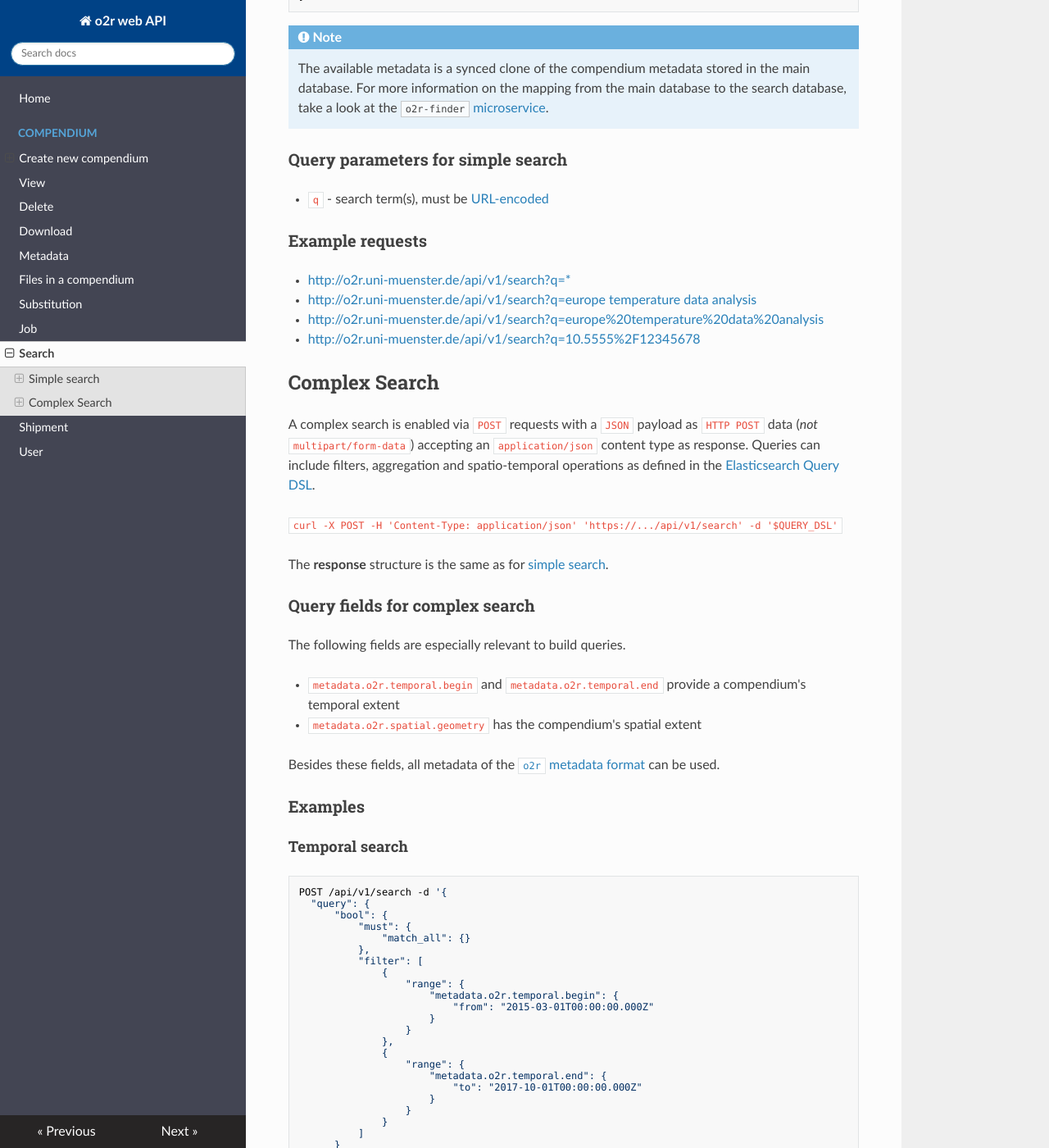
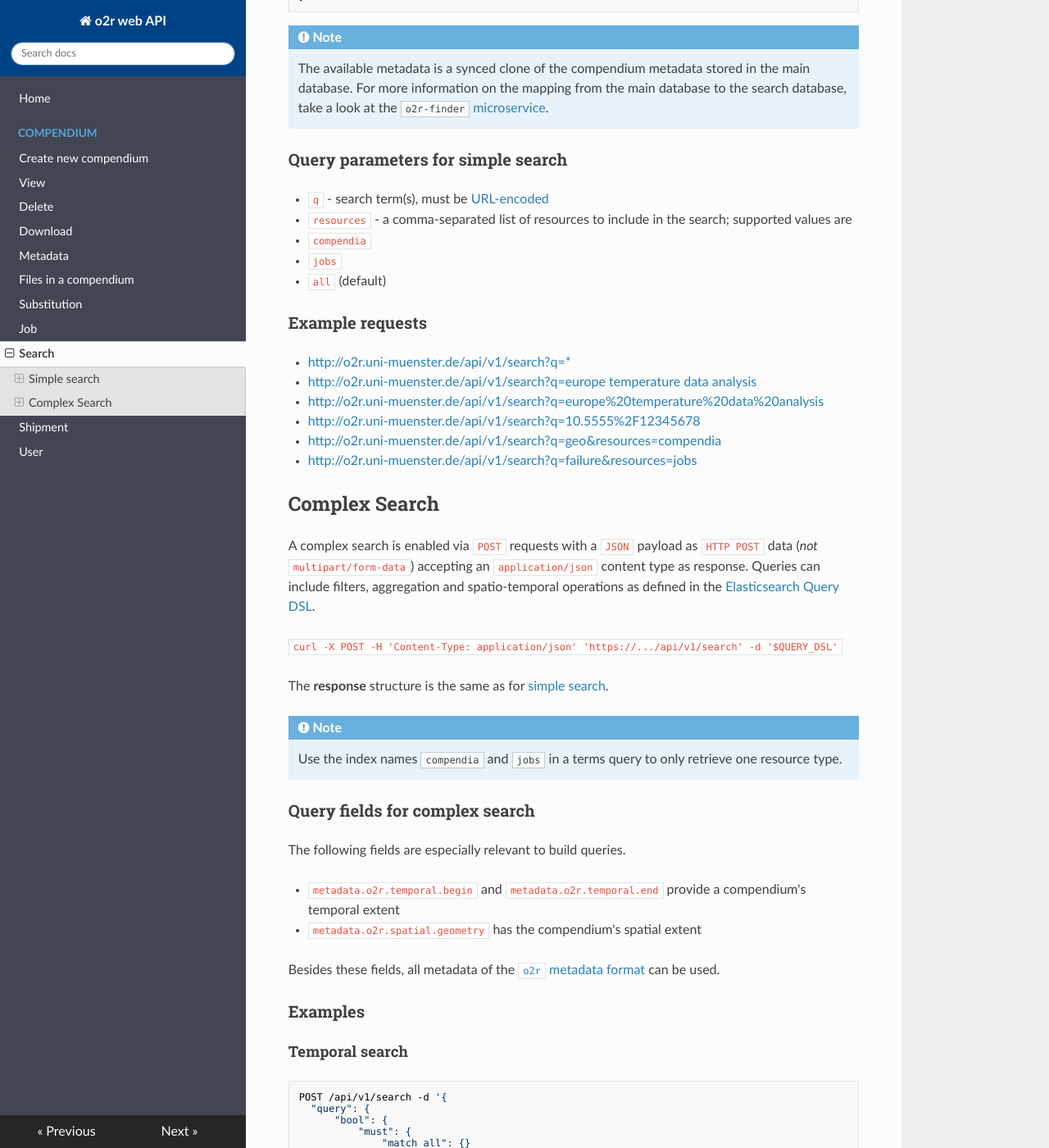
Before and after one commit to o2r-project/api, an MkDocs documentation site: the page built from docs/search.md, in a window 1280 px wide and 1400 px high, scrolled down 1111 px. Shown: the whole window at 82% size. Built offline with MkDocs 1.6.1, drawn with Linux system fonts in a browser that asks for light colours; nearby versions of some CDN libraries; old or Windows-style settings are respelled for this version of MkDocs; some of the changed text lies outside the part shown.

Commit message:
update search docs to match new implementation
see https://github.com/o2r-project/o2r-finder/issues/18

````diff
--- a/docs/search.md
+++ b/docs/search.md
@@ -49,6 +49,10 @@ The **response** is `JSON` with the root element is `hits`, which has the same a
 ### Query parameters for simple search
 
 - `q` - search term(s), must be [URL-encoded](https://en.wikipedia.org/wiki/Percent-encoding)
+- `resources` - a comma-separated list of resources to include in the search; supported values are
+  - `compendia`
+  - `jobs`
+  - `all` (default)
 
 ### Example requests
 
@@ -56,6 +60,8 @@ The **response** is `JSON` with the root element is `hits`, which has the same a
 - [http://o2r.uni-muenster.de/api/v1/search?q=europe temperature data analysis](http://o2r.uni-muenster.de/api/v1/search?q=europe temperature data analysis)
 - [http://o2r.uni-muenster.de/api/v1/search?q=europe%20temperature%20data%20analysis](http://o2r.uni-muenster.de/api/v1/search?q=europe%20temperature%20data%20analysis)
 - [http://o2r.uni-muenster.de/api/v1/search?q=10.5555%2F12345678](http://o2r.uni-muenster.de/api/v1/search?q=10.5555%2F12345678)
+- [http://o2r.uni-muenster.de/api/v1/search?q=geo&resources=compendia](http://o2r.uni-muenster.de/api/v1/search?q=geo&resources=compendia)
+- [http://o2r.uni-muenster.de/api/v1/search?q=failure&resources=jobs](http://o2r.uni-muenster.de/api/v1/search?q=failure&resources=jobs)
 
 ## Complex Search
 
@@ -65,6 +71,9 @@ Queries can include filters, aggregation and spatio-temporal operations as defin
 `curl -X POST -H 'Content-Type: application/json' 'https://.../api/v1/search' -d '$QUERY_DSL'`
 
 The **response** structure is the same as for [simple search](#simple-search).
+
+!!!Note
+    Use the index names `compendia` and `jobs` in a terms query to only retrieve one resource type.
 
 ### Query fields  for complex search
 
@@ -135,6 +144,18 @@ POST /api/v1/search -d '{
 In this example a filter has been nested within a [boolean/must match](https://www.elastic.co/guide/en/elasticsearch/reference/current/query-dsl-bool-query.html) query.
 The filter has been applied to the `metadata.o2r.spatial.geometry` field of the dataset with a `within` relation so that only compendia with a spatial extent completely contained in the provided shape are fetched.
 
+#### Resource search
+
+```json
+{
+    "query": {
+        "terms": {
+            "_index": ["compendia"]
+        }
+    }
+}
+```
+
 #### Response
 
 ```json
````
